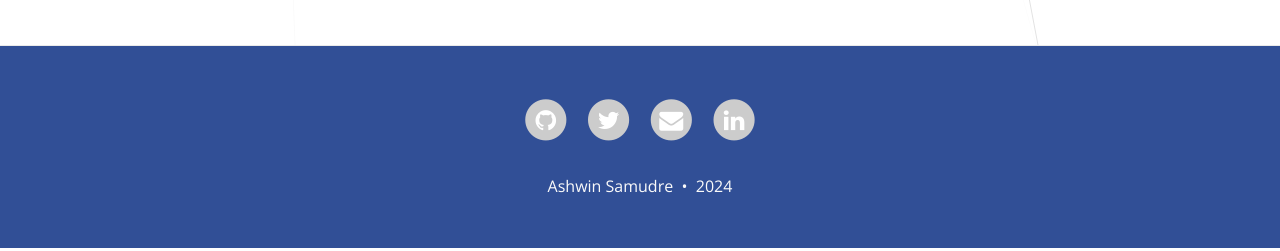
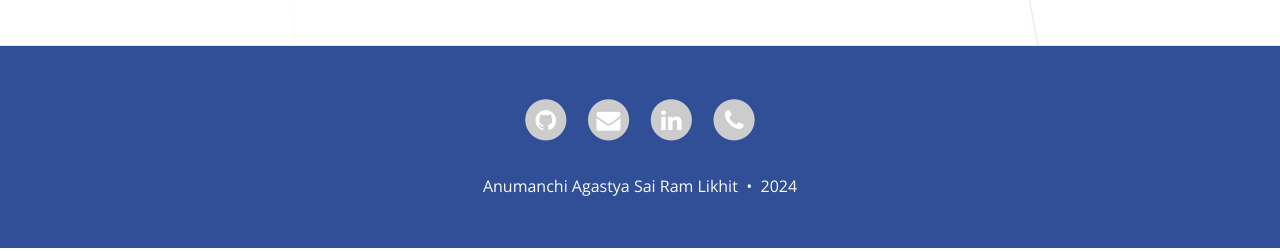
Before and after one commit to astropi-b/astropi-b.github.io, a Jekyll site: the page built from index.md, in a window 1280 px wide and 1001 px high. Shown: the part 747-998 px from the top of the window. Built offline with Jekyll 4.4.1, drawn with Linux system fonts in a browser that asks for light colours; nearby versions of some CDN libraries; some of the changed lines change nothing that is shown.

Commit message:
initial updates

```diff
--- a/_config.yml
+++ b/_config.yml
@@ -46,21 +46,12 @@ avatar: "/img/prof3.jpg"
 # Change all these values or delete the ones you don't want.
 # Important: you must keep the "name" parameter, everything else you can remove
 author:
-  name: Ashwin Samudre
-  email: "ashwin.samudre[at]gmail.com"
-  facebook: ashwin.samudre  # eg. daattali
-  github: kiryteo    # eg. daattali
-  twitter: samudre_ashwin   # eg. daattali
-  #reddit: yourname    # eg. daattali
-  google-plus: +yourname   # eg. +DeanAttali or 109424658772469020925
+  name: Anumanchi Agastya Sai Ram Likhit
+  email: "astropi.2003[at]gmail.com"
+  github: astropi-b
   linkedin: ashwin-samudre-370273107  # eg. daattali
-  xing: yourname      # eg. daattali
-  stackoverflow: yourlink  # eg. "3943160/daattali"
-  snapchat: yourname  # eg. daattali
-  instagram: yourname # eg. daattali
-  youtube: yourlink   # eg. user/daattali or channel/daattali
-  spotify: yourname   # eg. daattali
-  telephone: yourphone   # eg. +14159998888
+  researchgate: agastya
+  telephone: +91 7569758818
 
 # Select which links to show in the footer
 footer-links-active:
@@ -78,14 +69,13 @@ footer-links-active:
   instagram: false
   youtube: false
   spotify: false
-  telephone: false
+  telephone: true
+  researchgate: true
 
 # Select which share links to show in posts
 share-links-active:
-  twitter: true
-  facebook: true
-  google: false
   linkedin: true
+
 
 # --- Misc --- #
 # Fill in your Disqus shortname (NOT the userid) if you want to support Disqus comments
```
